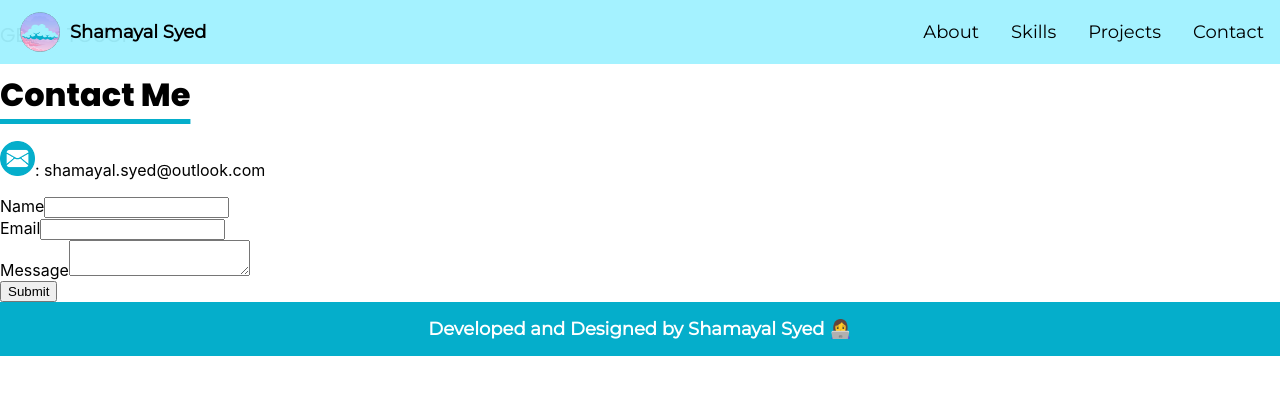
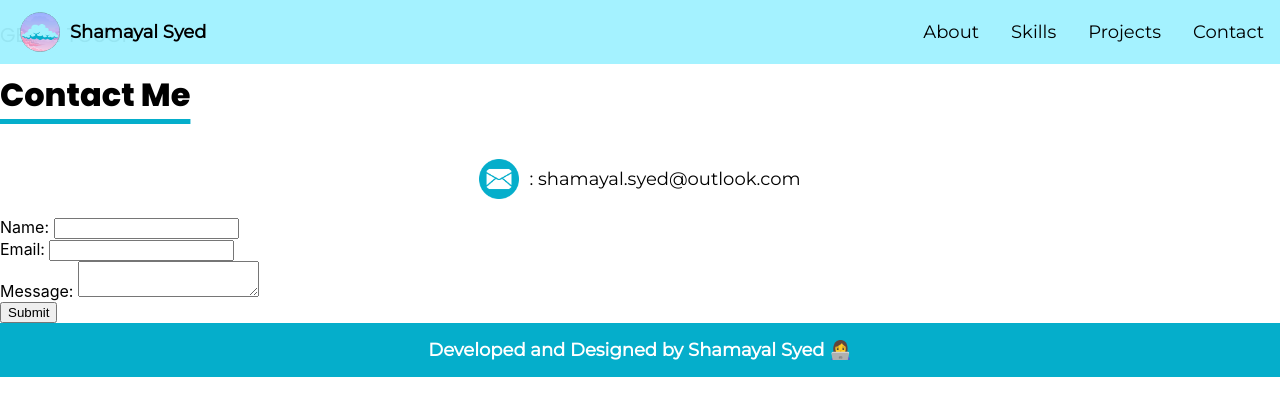
Before and after one commit to Shamayal/personal-website, a React (Create React App) app: page /contact in a window 1280 px wide. Shown: the top 416 px of the page. Built offline with nearby package versions, Linux system fonts and the light colour scheme.

Commit message:
added transformation effects and styling to the email section

```diff
--- a/src/components/Contact.jsx
+++ b/src/components/Contact.jsx
@@ -1,4 +1,5 @@
 import React, { useState } from "react";
+import validator from "validator";
 import "../styles/Contact.css";
 import Email from "../media/Email.png";
 
@@ -7,21 +8,61 @@ const Contact = () => {
   const [email, setEmail] = useState("");
   const [message, setMessage] = useState("");
 
-  const handleSubmit = (e) => {
+  const handleSubmit = async (e) => {
     e.preventDefault();
-    console.log(name, email, message);
+
+    // Basic validation
+    if (!name || !email || !message) {
+      // Display an error message or handle it as needed
+      console.error("Please fill in all required fields.");
+      return;
+    }
+
+    // More advanced validation (using a library like 'validator')
+    if (!validator.isEmail(email)) {
+      // Display an error message or handle it as needed
+      console.error("Please enter a valid email address.");
+      return;
+    }
+
+    // If validation passes, submit the form data
+    try {
+      const response = await fetch("/api/contact", {
+        method: "POST",
+        headers: {
+          "Content-Type": "application/json",
+        },
+        body: JSON.stringify({ name, email, message }),
+      });
+
+      if (response.ok) {
+        // Display a success message or redirect the user
+        console.log("Form submitted successfully!");
+      } else {
+        // Display an error message or handle it as needed
+        console.error("Form submission failed.");
+      }
+    } catch (error) {
+      // Handle fetch error
+      console.error("Error during form submission:", error);
+    }
   };
 
   return (
     <div>
       <p className="poppins-400-font">GET IN TOUCH</p>
       <h1 className="poppins-800-font">Contact Me</h1>
-      <p>
-        <img src={Email} alt="Email" height="35px" />: shamayal.syed@outlook.com
-      </p>
+      <section className="email-me">
+        <a href="mailto:shamayal.syed@outlook.com">
+          <p className="montserrat-400-font">
+            <img src={Email} alt="Email" /> :  shamayal.syed@outlook.com
+          </p>
+        </a>
+      </section>
+
       <form>
         <div>
-          <label htmlFor="name">Name</label>
+          <label htmlFor="name">Name: </label>
           <input
             type="text"
             id="name"
@@ -32,7 +73,7 @@ const Contact = () => {
         </div>
 
         <div>
-          <label htmlFor="email">Email</label>
+          <label htmlFor="email">Email: </label>
           <input
             type="email"
             id="email"
@@ -43,7 +84,7 @@ const Contact = () => {
         </div>
 
         <div>
-          <label htmlFor="message">Message</label>
+          <label htmlFor="message">Message: </label>
           <textarea
             id="message"
             name="message"
@@ -61,18 +102,3 @@ const Contact = () => {
 };
 
 export default Contact;
-
-{
-  /* <form>
-          <input />
-          <label>Name: </label>
-          <input type="hidden" name="form-name" value="contact" />
-          <label htmlFor="name">Name:</label>
-          <input type="text" id="name" name="name" required />
-          <label htmlFor="email">Email:</label>
-          <input type="email" id="email" name="email" required />
-          <label htmlFor="message">Message:</label>
-          <textarea id="message" name="message" required></textarea>
-          <button type="submit">Submit</button>
-        </form> */
-}
--- a/src/styles/Contact.css
+++ b/src/styles/Contact.css
@@ -3,16 +3,39 @@
   margin-right: 80px;
 }
 
-.books-container {
+.email-me {
+  transition: transform 0.5s ease-in-out;
   display: flex;
-  flex-direction: row;
+  justify-content: center;
 }
 
-.books-container img {
-  height: 500px;
-  border-radius: 10%;
+.email-me:hover {
+  transform: scale(1.1);
 }
 
-.books-text {
-  margin-right: 50px;
+.email-me a {
+  text-decoration: none;
 }
+
+.email-me p {
+  color: black;
+  display: flex;
+  align-items: center;
+  transition: transform 0.5s ease-in-out, font-size 1s ease-in-out, font-weight 1s ease-in-out, color 1s ease-in-out;
+}
+
+.email-me:hover p {
+  font-size: larger;
+  font-weight: bolder;
+  color: #05AECB;
+}
+
+.email-me img {
+  height: 40px;
+  margin-right: 10px;
+  transition: filter 1s ease-in-out;
+}
+
+.email-me:hover img {
+  filter: hue-rotate(0deg) brightness(0%);
+}
```
